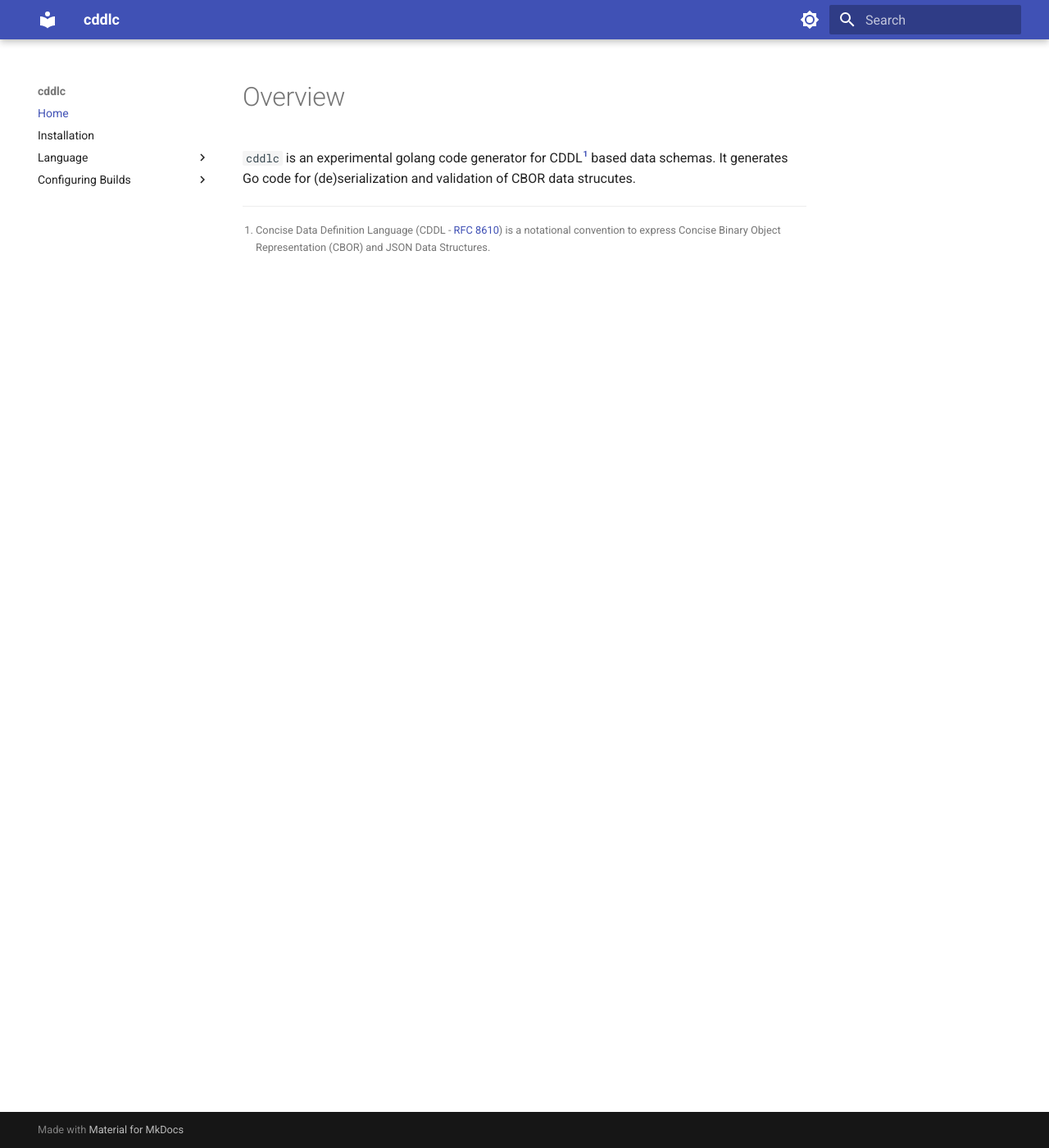
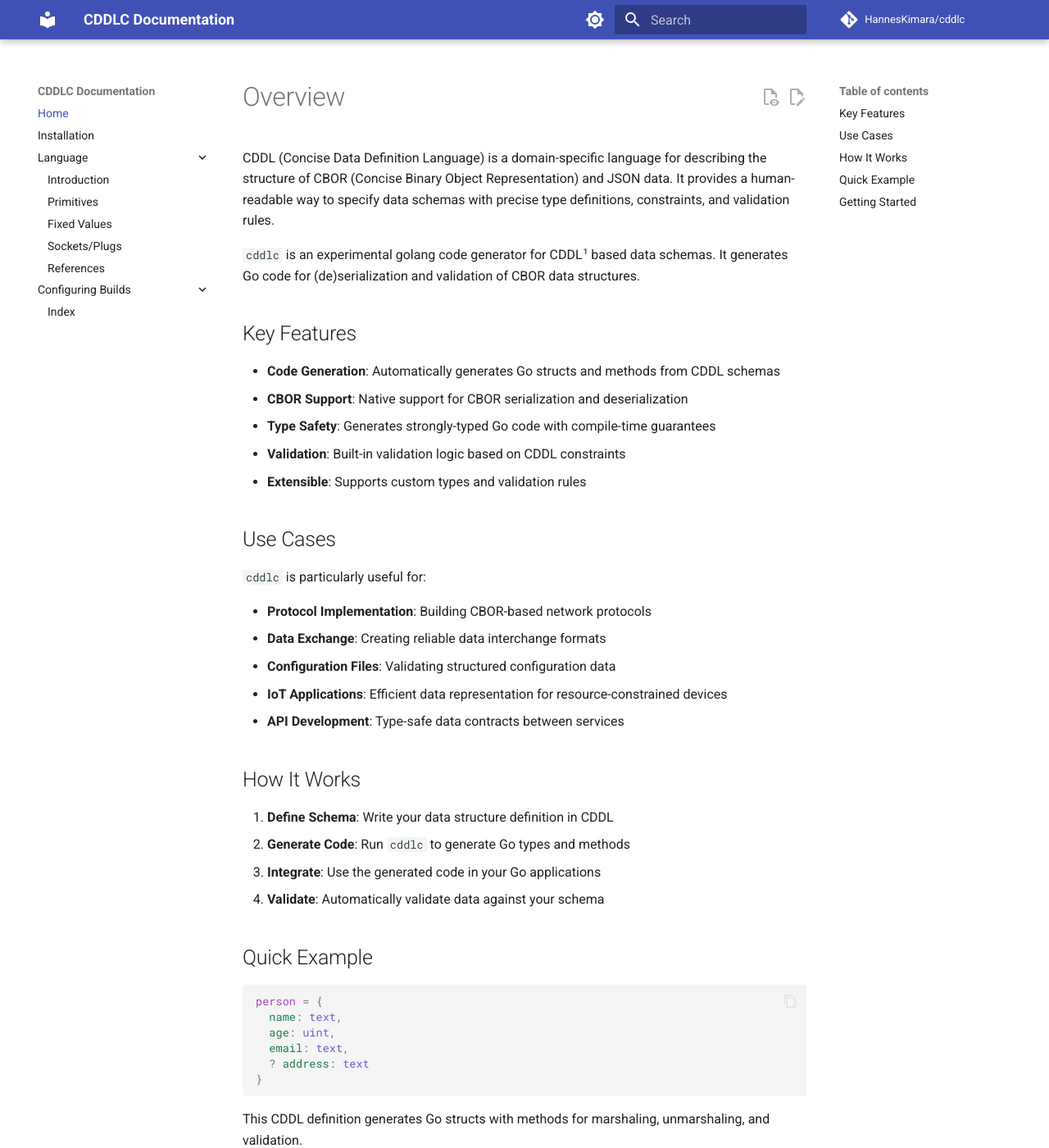
Before and after one commit to cddlc/docs, an MkDocs documentation site: the page built from docs/index.md, in a window 1280 px wide and 1400 px high. Shown: the whole window at 82% size. Built offline with MkDocs 1.6.1 and Material for MkDocs 9.7.7, drawn with Linux system fonts in a browser that asks for light colours; comment, search, counter and statistics services are not loaded; some of the changed text lies outside the part shown.

Commit message:
improve overview page and typo fix

````diff
--- a/docs/index.md
+++ b/docs/index.md
@@ -5,8 +5,51 @@
 
 # Overview
 
-`cddlc` is an experimental golang code generator for CDDL[^1] based data schemas. It generates Go code for (de)serialization and validation of CBOR data strucutes.
+CDDL (Concise Data Definition Language) is a domain-specific language for describing the structure of CBOR (Concise Binary Object Representation) and JSON data. It provides a human-readable way to specify data schemas with precise type definitions, constraints, and validation rules.
 
+`cddlc` is an experimental golang code generator for CDDL[^1] based data schemas. It generates Go code for (de)serialization and validation of CBOR data structures.
+
+## Key Features
+
+- **Code Generation**: Automatically generates Go structs and methods from CDDL schemas
+- **CBOR Support**: Native support for CBOR serialization and deserialization
+- **Type Safety**: Generates strongly-typed Go code with compile-time guarantees
+- **Validation**: Built-in validation logic based on CDDL constraints
+- **Extensible**: Supports custom types and validation rules
+
+## Use Cases
+
+`cddlc` is particularly useful for:
+
+- **Protocol Implementation**: Building CBOR-based network protocols
+- **Data Exchange**: Creating reliable data interchange formats
+- **Configuration Files**: Validating structured configuration data
+- **IoT Applications**: Efficient data representation for resource-constrained devices
+- **API Development**: Type-safe data contracts between services
+
+## How It Works
+
+1. **Define Schema**: Write your data structure definition in CDDL
+2. **Generate Code**: Run `cddlc` to generate Go types and methods
+3. **Integrate**: Use the generated code in your Go applications
+4. **Validate**: Automatically validate data against your schema
+
+## Quick Example
+
+```cddl
+person = {
+  name: text,
+  age: uint,
+  email: text,
+  ? address: text
+}
+```
+
+This CDDL definition generates Go structs with methods for marshaling, unmarshaling, and validation.
+
+## Getting Started
+
+Ready to start using `cddlc`? Check out our [Installation Guide](installation.md) to get up and running, then explore the [Language Reference](language/index.md) to learn CDDL syntax and features.
 
 [^1]:
     Concise Data Definition Language (CDDL - [RFC 8610](https://www.rfc-editor.org/rfc/rfc8610.txt)) is a notational convention to express Concise Binary Object Representation (CBOR) and JSON Data Structures.
--- a/mkdocs.yml
+++ b/mkdocs.yml
@@ -1,4 +1,8 @@
-site_name: cddlc
+site_name: CDDLC Documentation
+site_url: https://cddlc.github.io/docs
+
+repo_url: https://github.com/HannesKimara/cddlc
+repo_name: HannesKimara/cddlc
 
 theme:
   name: material
@@ -6,10 +10,9 @@
   features:
     - content.code.copy
     - content.code.select
-
-    # Enable when we fix repos
-    # - content.action.edit
-    # - content.action.view
+    - content.action.edit
+    - content.action.view
+    - navigation.expand
 
 
   palette:
````
Also changed, not shown: README.md (+5 -1 lines), docs/language/sockets_plugs.md (+1 -1 lines).
